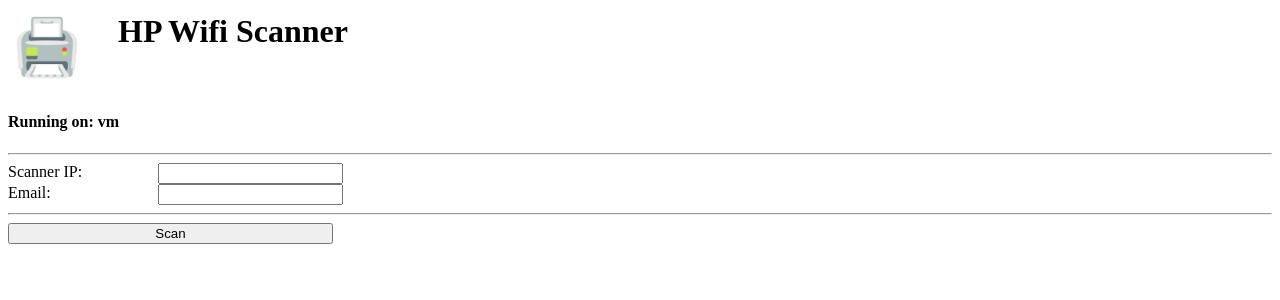
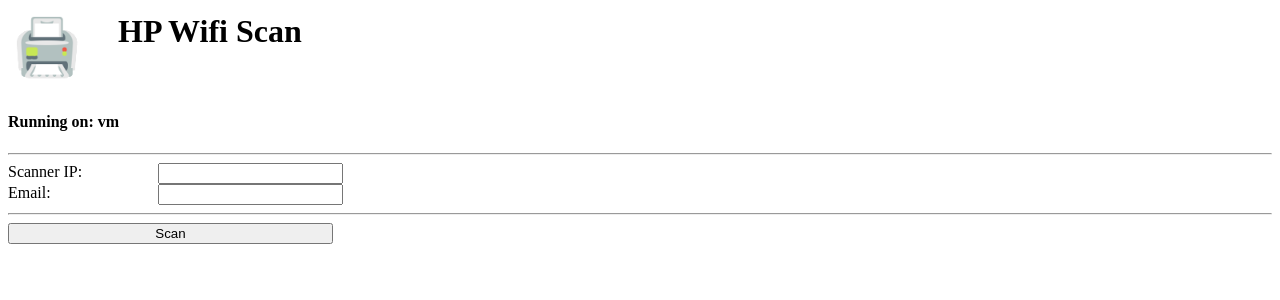
Before and after one commit to petrj/HPWifiScan-GUI, a PHP site: page / in a window 1280 px wide. Shown: the top 300 px of the page. Run offline with PHP 8.4, Linux system fonts and the light colour scheme; some libraries are stand-ins or nearby versions.

Commit message:
Updating title and screenshot

```diff
--- a/index.php
+++ b/index.php
@@ -49,7 +49,7 @@ if ($action == "scan")
 
             <div style="float:left;margin-left:30px;padding:0px;">
 
-                <h1 style="margin-top:5px;margin-bottom: 0px;">HP Wifi Scanner</h1>
+                <h1 style="margin-top:5px;margin-bottom: 0px;">HP Wifi Scan</h1>
                 <?php
                 if ($ip != "")
                 {
```
Also changed, not shown: screenshot.png.
